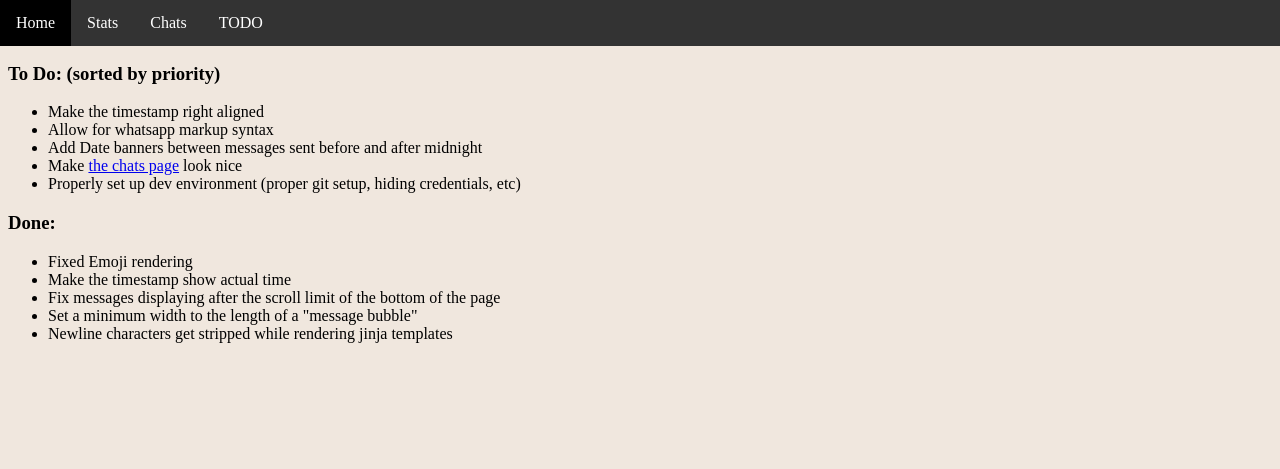
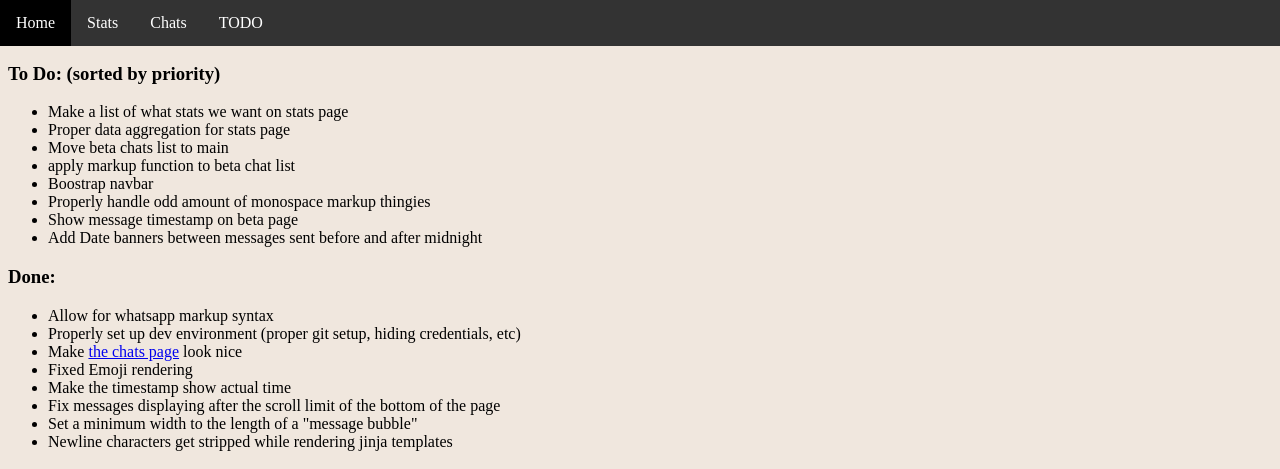
Before and after one commit to benjitusk/DinnerApp, a Flask app: page /todo/ in a window 1280 px wide. Shown: the top 469 px of the page. Run offline with Flask 2, Linux system fonts and the light colour scheme.

Commit message:
beta chats now loads w/o a chat & Updated TODO

```diff
--- a/templates/beta_chats.jinja
+++ b/templates/beta_chats.jinja
@@ -829,7 +829,9 @@ Website: http://emilcarlsson.se/
 	<div class="content">
 		<div class="contact-profile">
 			<img src="http://emilcarlsson.se/assets/harveyspecter.png" alt="" />
+      {% if messages!=[] %}
 			<p>{{ messages[0].chat_name }}</p>
+      {% endif %}
 		</div>
 		<div class="messages">
 			<ul>
--- a/templates/todo.jinja
+++ b/templates/todo.jinja
@@ -5,17 +5,21 @@
 {% block body %}
 <h3>To Do: (sorted by priority)</h3>
 <ul>
-
-  <li>Make the timestamp right aligned</li>
-
-  <li>Allow for whatsapp markup syntax</li>
+  <li>Make a list of what stats we want on stats page</li>
+  <li>Proper data aggregation for stats page</li>
+  <li>Move beta chats list to main</li>
+  <li>apply markup function to beta chat list</li>
+  <li>Boostrap navbar</li>
+  <li>Properly handle odd amount of monospace markup thingies</li>
+  <li>Show message timestamp on beta page</li>
   <li>Add Date banners between messages sent before and after midnight</li>
-  <li>Make <a href="/messages">the chats page</a> look nice</li>
-  <li>Properly set up dev environment (proper git setup, hiding credentials, etc)</li>
 </ul>
 
 <h3>Done:</h3>
 <ul>
+  <li>Allow for whatsapp markup syntax</li>
+  <li>Properly set up dev environment (proper git setup, hiding credentials, etc)</li>
+  <li>Make <a href="/messages">the chats page</a> look nice</li>
   <li>Fixed Emoji rendering</li>
   <li>Make the timestamp show actual time</li>
   <li>Fix messages displaying after the scroll limit of the bottom of the page</li>
```
